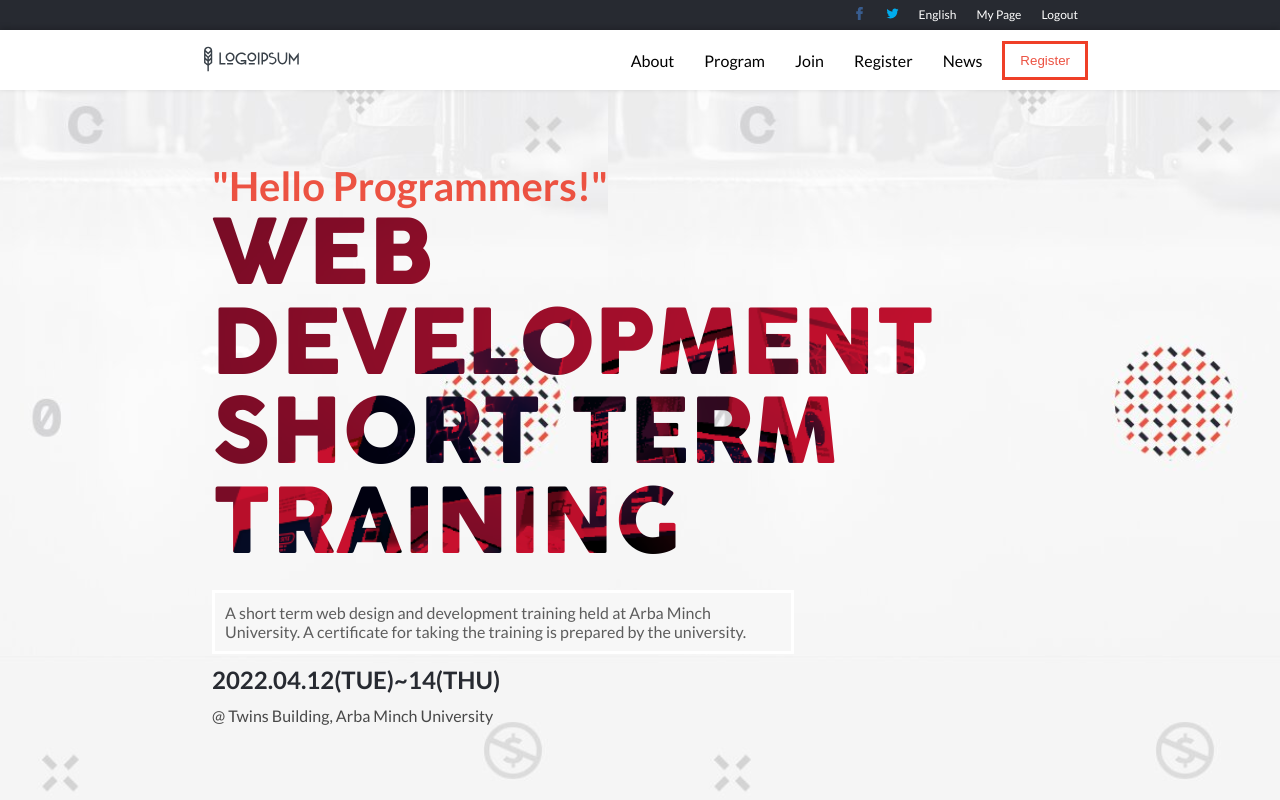
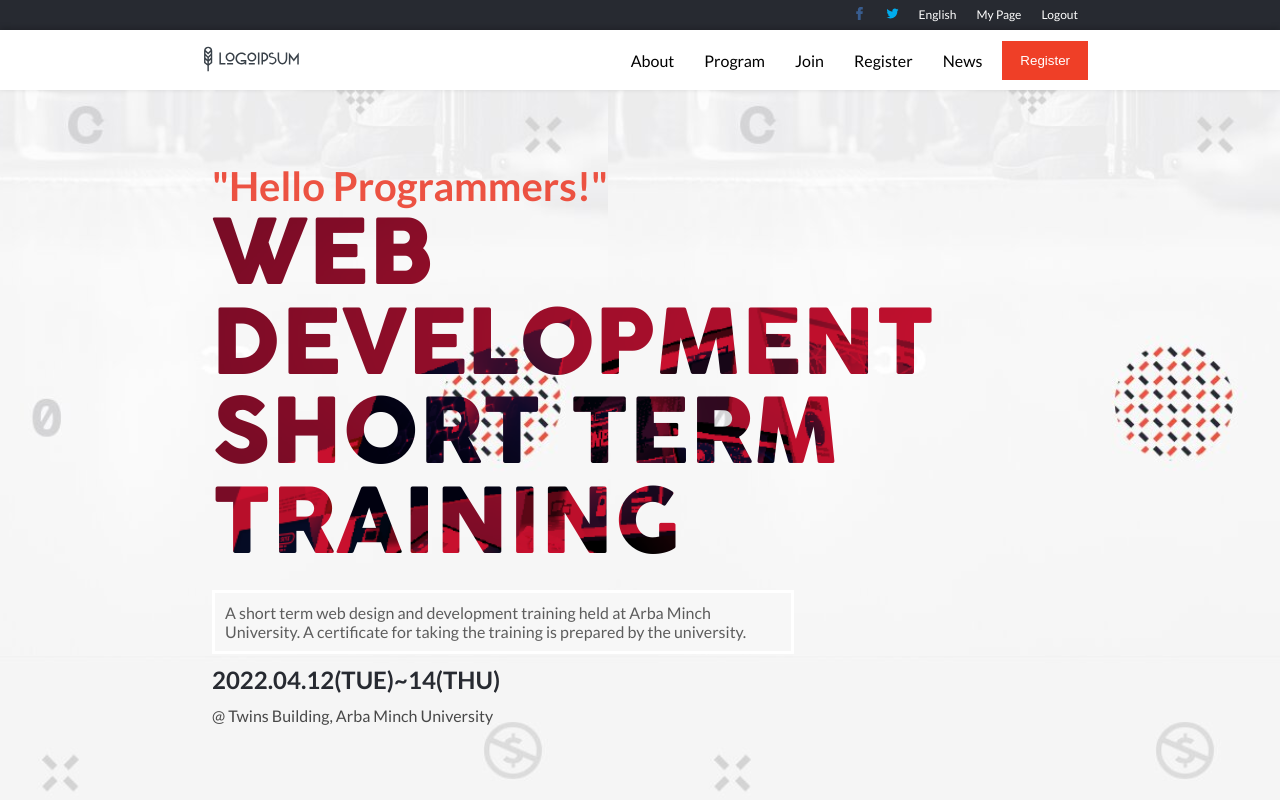
Before and after one commit to wuletawwonte/web-development-course, a website: page index.html in a window 1280 px wide. In both pictures the pointer is over the button "Register". Shown: the top 800 px of the page. Drawn offline with Linux system fonts and the light colour scheme.

```diff
--- a/css/desktop.css
+++ b/css/desktop.css
@@ -61,6 +61,12 @@
   border: 3px solid var(--orange-2);
   padding: 6px 15px;
   background: var(--white);
+  cursor: pointer;
+}
+
+.register-menu-btn:hover {
+  background-color: var(--orange-2);
+  color: white;
 }
 
 /* Hero section styling */
--- a/css/style.css
+++ b/css/style.css
@@ -201,7 +201,6 @@
   background-size: 50px 50px;
   padding: 12px;
   width: 30%;
-  height: calc(width);
 }
 
 .trainer-photo img {
```
